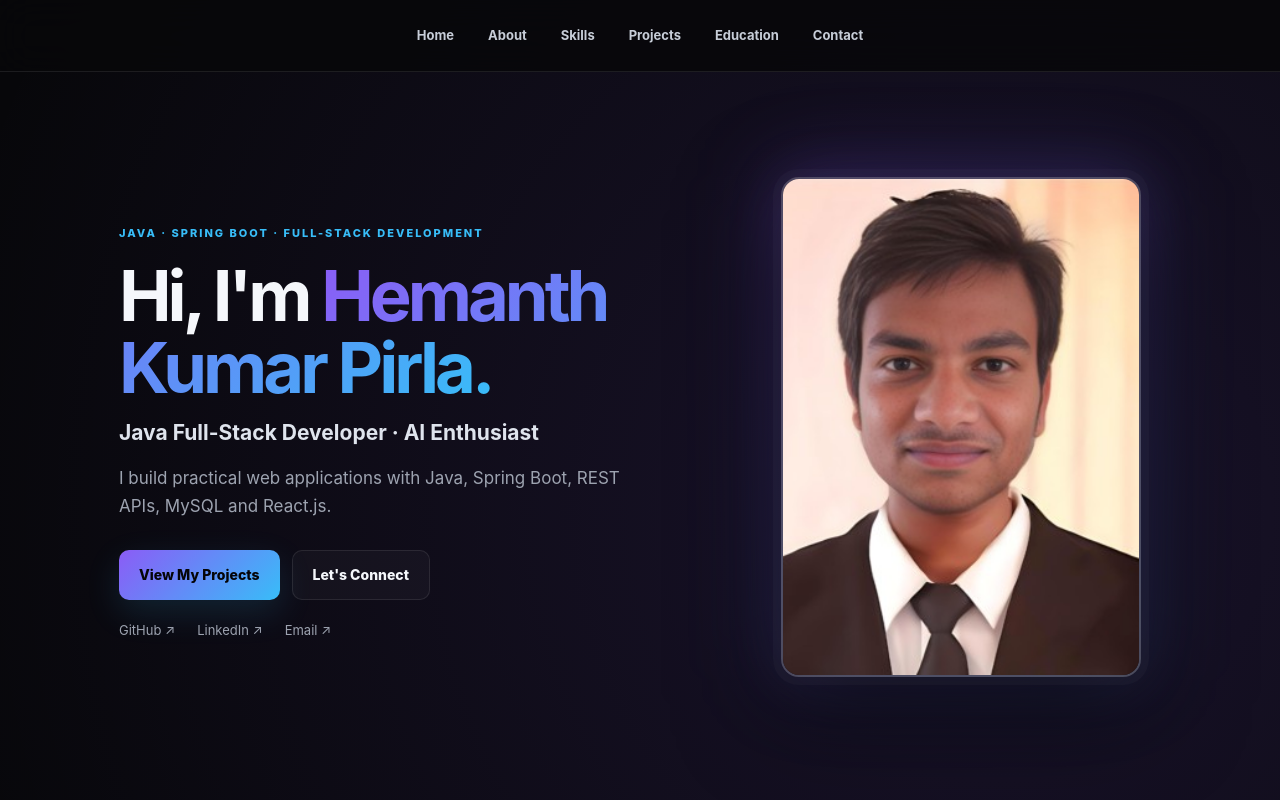
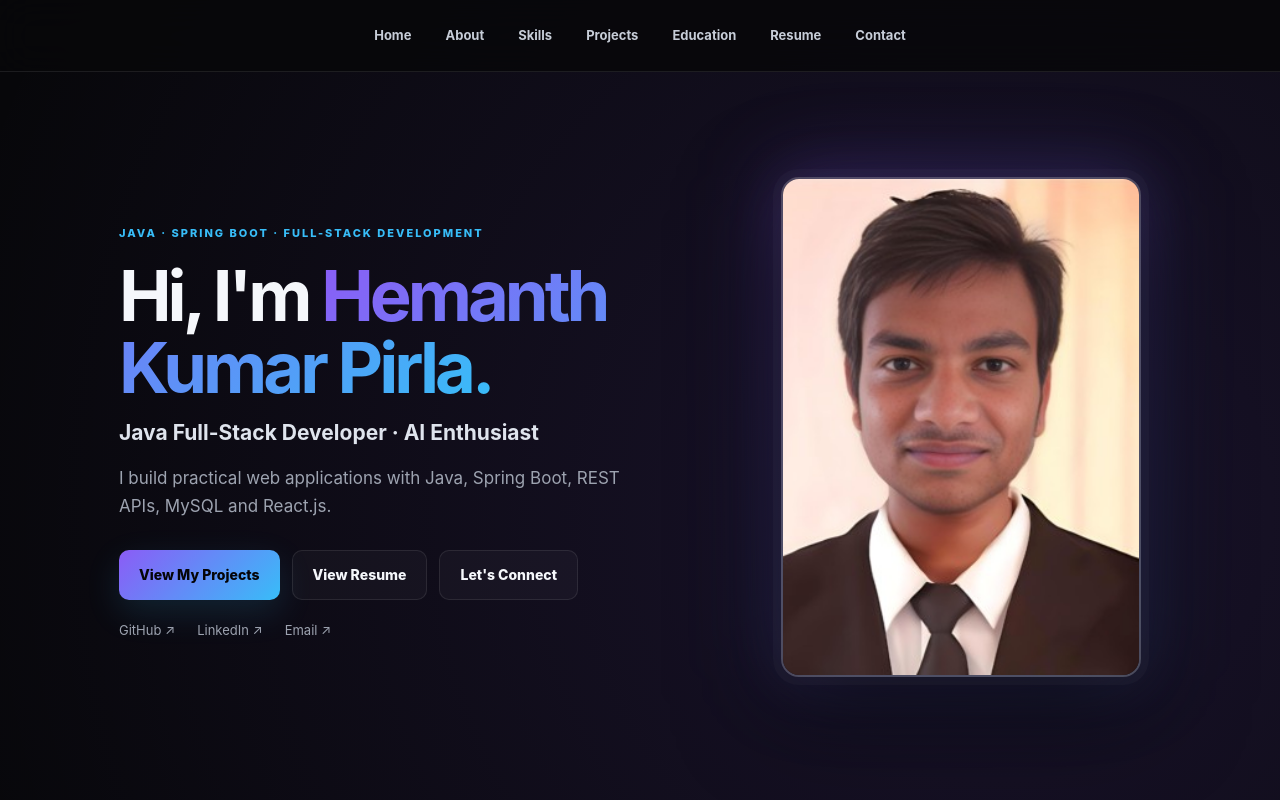
Before and after one commit to HemanthKumarPirla-30539/HEMANTH-s-PORTFOLIO, a plain HTML site: page index.html in a window 1280 px wide. Shown: the top 800 px of the page. Drawn offline with Linux system fonts and the light colour scheme.

Commit message:
Add Resume navigation and home button

```diff
--- a/index.html
+++ b/index.html
@@ -16,6 +16,7 @@
     <a href="#skills">Skills</a>
     <a href="#projects">Projects</a>
     <a href="#education">Education</a>
+    <a href="Resume.pdf" target="_blank" rel="noreferrer">Resume</a>
     <a href="#contact">Contact</a>
   </div>
   <div class="nav-spacer"></div>
@@ -31,6 +32,7 @@
       <p class="hero-text">I build practical web applications with Java, Spring Boot, REST APIs, MySQL and React.js.</p>
       <div class="actions">
         <a class="btn primary" href="#projects">View My Projects</a>
+        <a class="btn secondary" href="Resume.pdf" target="_blank" rel="noreferrer">View Resume</a>
         <a class="btn secondary" href="#contact">Let's Connect</a>
       </div>
       <div class="socials">
```
